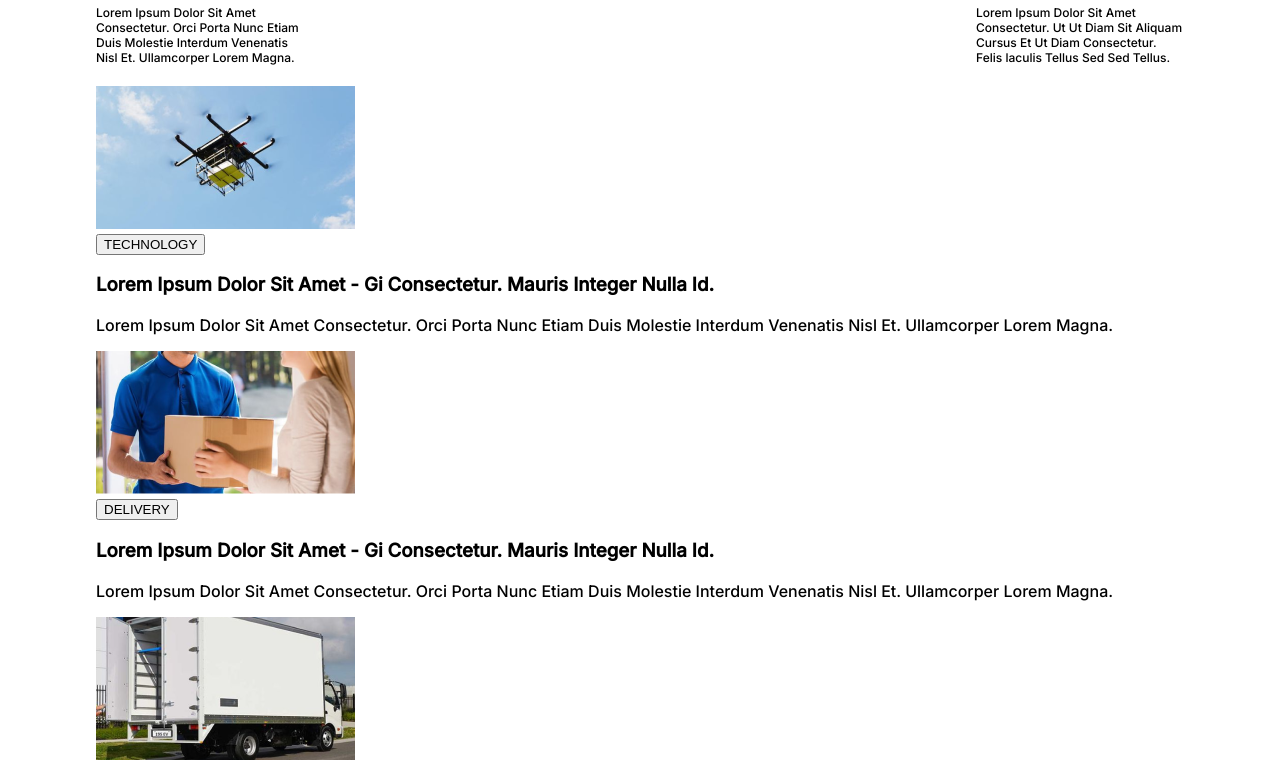
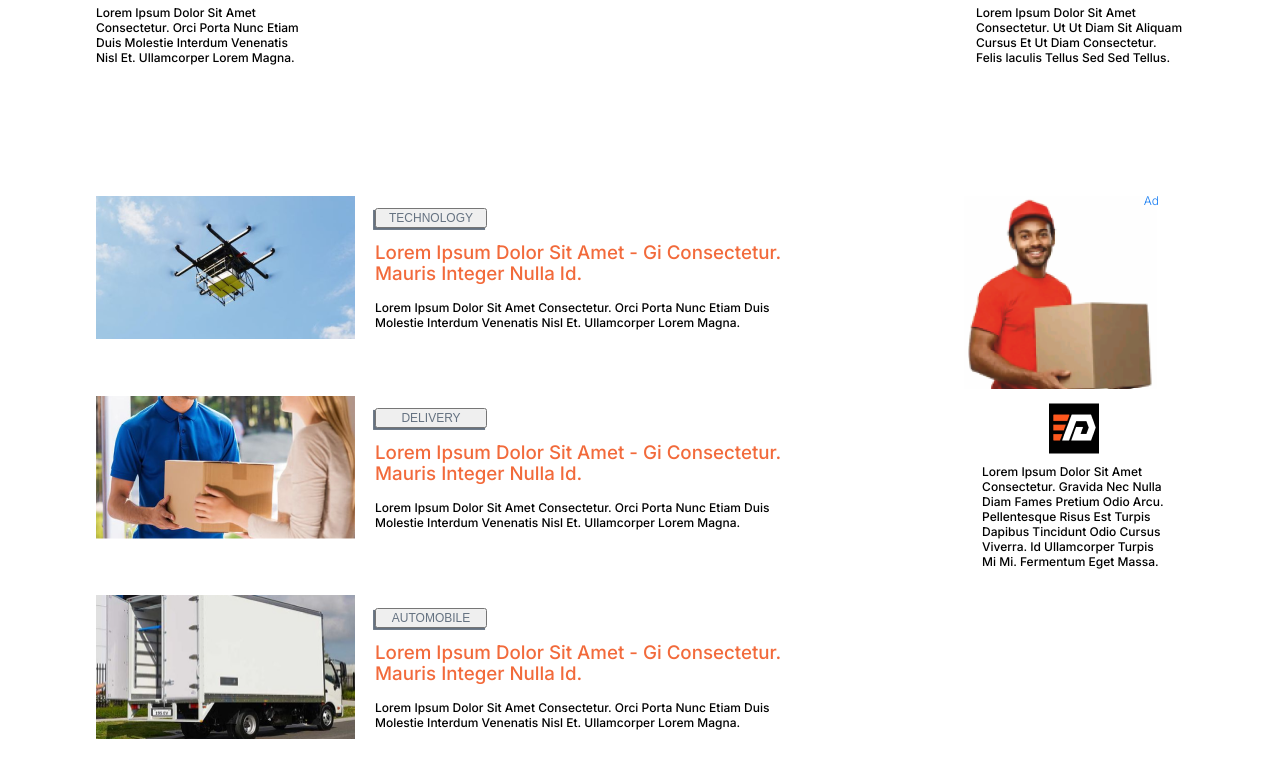
Before and after one commit to Sandiego17/dispatch-hub-blog-page, a React (Create React App) app: page / in a window 1280 px wide. Shown: the part 520-1282 px from the top of the page. Built offline with nearby package versions, Linux system fonts and the light colour scheme.

Commit message:
update: css file for body of blog page styling lowerBody of page

```diff
--- a/src/components/body/Body.css
+++ b/src/components/body/Body.css
@@ -66,11 +66,11 @@
   width: 7rem;
 }
 
-.postHeading {
+.postHeading, .captionHeader {
   color: #F26A3B;
+  font-weight: 500;
+  line-height: 1.31rem;
   margin: .94rem 0;
-  line-height: 1.31rem;
-  font-weight: 500;
 }
 
 .headingMain {
@@ -82,3 +82,65 @@
   font-size: .75rem;
   margin: .32rem 0;
 }
+
+.lowerBody {
+  display: flex;
+  justify-content: space-between;
+  margin: 3.75rem 0;
+}
+
+.container {
+  display: flex;
+  margin: 3.13rem 0;
+}
+
+.captionImage {
+  height: auto;
+  width: 16.19rem;
+}
+
+.captionBody {
+  margin: .63rem 1.25rem;
+  width: 25.63rem;
+}
+
+.caption {
+  box-shadow: -.12rem .12rem 0 0 #657281;
+    -webkit-box-shadow: -.12rem .12rem 0 0 #657281;
+    -moz-box-shadow: -.12rem .12rem 0 0 #657281;
+  color: #657281;
+  font-size: .75rem;
+  font-weight: 400;
+  line-height: .91rem;
+  width: 7rem;
+}
+
+.captionText, .adText {
+  font-size: .75rem;
+  margin: .32rem 0;
+}
+
+.ad {
+  margin: 3.13rem 0;
+  position: relative;
+  width: 13.75rem;
+}
+
+.adLogo {
+  display: block;
+  margin: .63rem auto;
+}
+
+.adText {
+  padding: 0 1.13rem;
+}
+
+.adPrint {
+  color: #177df3;
+  font-size: .75rem;
+  font-weight: 300;
+  line-height: .94rem;
+  position: absolute;
+  right: 1.56rem;
+  top: -.94rem;
+}
```
